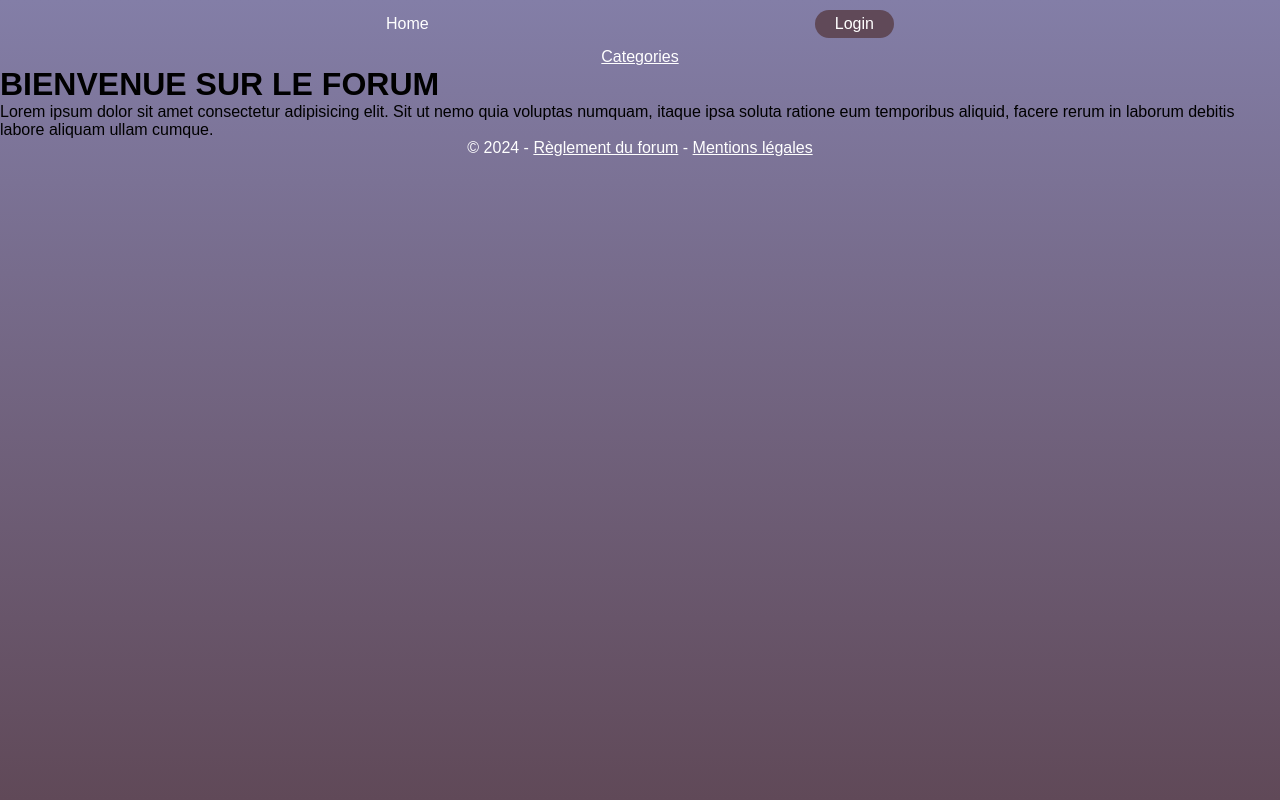
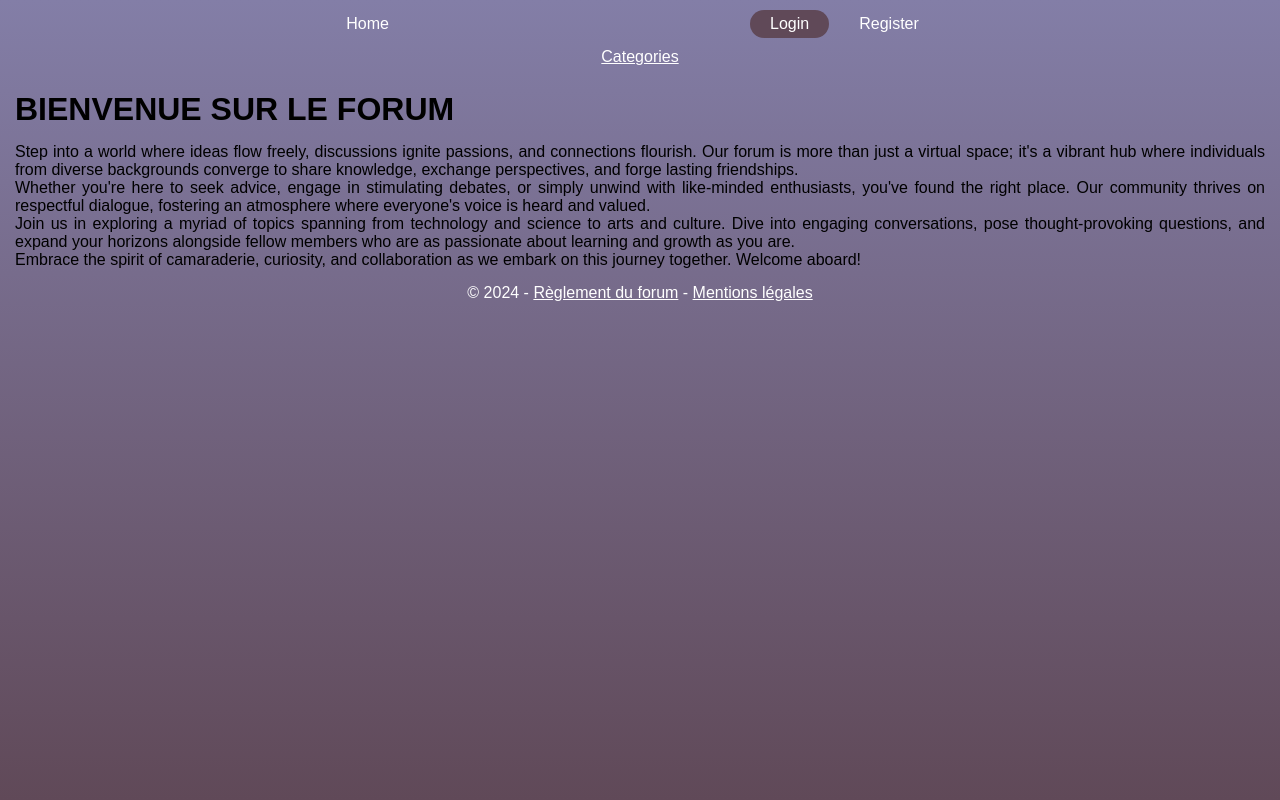
Before and after one commit to laureschaeffer/forumPlateau, a PHP site: page / in a window 1280 px wide. Run offline with PHP 8.4, Linux system fonts and the light colour scheme; some libraries are stand-ins or nearby versions; some web fonts are replaced.

Commit message:
modification des redirections et du layout

```diff
--- a/app/Session.php
+++ b/app/Session.php
@@ -37,6 +37,7 @@ class Session{
         return (isset($_SESSION['user'])) ? $_SESSION['user'] : false;
     }
 
+    //verifie si l'utilisateur est admin
     public static function isAdmin(){
         // attention de bien définir la méthode "hasRole" dans l'entité User en fonction de la façon dont sont gérés les rôles en base de données
         if(self::getUser() && self::getUser()->hasRole("ROLE_ADMIN")){
@@ -44,4 +45,17 @@ class Session{
         }
         return false;
     }
+
+    //verifie si l'utilisateur connecté est l'auteur d'un topic/post, place="topic" ou "post"
+    public static function isAuthor($place){
+        if($place->getUser()){ //si on retrouve un user (sinon la fonction crée une erreur)
+            if($_SESSION['user'] == $place->getUser()){ //si l'utilisateur en session est l'auteur
+                return true;
+            } else {
+                return false;
+            }
+        } else {
+            return false;
+        }
+    }
 }
--- a/public/css/style.css
+++ b/public/css/style.css
@@ -97,12 +97,25 @@ a{
     transition: 1s;
 }
 
-/* ---------------------------------------------------------homepage----------------------------- */
+/* ---------------------------------------------------------layout----------------------------- */
 
 /* nav  */
 nav a{
     /* text-decoration: none; */
     color: var(--main-txt-color);
+}
+
+.home-session{
+    display: flex;
+    align-items: center;
+}
+
+.home-session a{
+    margin: 0 15px;
+}
+
+header{
+    margin-bottom: 25px;
 }
 
 #first-nav{
@@ -120,8 +133,15 @@ nav a{
     justify-content: space-evenly;
 }
 
+/* -------------------------------------------------home----------------------------------------------- */
+#home>p{
+    text-align: justify;
+    margin: 15px;
+}
 
-
+h1{
+    padding-left: 15px;
+}
 /* -------------------------------------------------------------------listes------------------------------------------------------------ */
 
 #publications, #categories, #topics{
--- a/view/forum/listTopics.php
+++ b/view/forum/listTopics.php
@@ -11,9 +11,7 @@
                 <?php
                 //si des topics de la categorie existe
                 if($topics) {
-
-                    foreach($topics as $topic ){
-
+                    foreach($topics as $topic){
                         // si verouillage = 0 (pas verouillé) pas de cadenas, sinon afficher qu'il est verouillé ; action pour le lien plus bas pour vérouiller
                         if($topic->getVerouillage() == 0){
                             $lockStatut= "";
@@ -44,6 +42,7 @@
                         //si personne admin OU auteur du topic tu peux faire une action
                         if(App\Session::isAdmin() || $userTopic == $userSession){
                             echo $action;
+                            echo "<a href='index.php?ctrl=forum&action=viewUpdateTopic&id=".$topic->getId()."'><i class='fa-solid fa-pen'></i> Modify</a>";
                         }
                         //seulement un admin peut supprimer un topic
                         if(App\Session::isAdmin()){ ?>
--- a/view/home.php
+++ b/view/home.php
@@ -1,3 +1,8 @@
 <h1>BIENVENUE SUR LE FORUM</h1>
 
-<p>Lorem ipsum dolor sit amet consectetur adipisicing elit. Sit ut nemo quia voluptas numquam, itaque ipsa soluta ratione eum temporibus aliquid, facere rerum in laborum debitis labore aliquam ullam cumque.</p>
+<div id="home">
+    <p>Step into a world where ideas flow freely, discussions ignite passions, and connections flourish. Our forum is more than just a virtual space; it's a vibrant hub where individuals from diverse backgrounds converge to share knowledge, exchange perspectives, and forge lasting friendships.<br>
+    Whether you're here to seek advice, engage in stimulating debates, or simply unwind with like-minded enthusiasts, you've found the right place. Our community thrives on respectful dialogue, fostering an atmosphere where everyone's voice is heard and valued.<br>
+    Join us in exploring a myriad of topics spanning from technology and science to arts and culture. Dive into engaging conversations, pose thought-provoking questions, and expand your horizons alongside fellow members who are as passionate about learning and growth as you are.<br>
+    Embrace the spirit of camaraderie, curiosity, and collaboration as we embark on this journey together. Welcome aboard!</p>
+</div>
--- a/view/layout.php
+++ b/view/layout.php
@@ -30,7 +30,10 @@
                                     <a href="index.php?ctrl=security&action=logout" class="log-btn">Log out</a>
                                     <?php
                             } else { ?>
-                                    <a href="index.php?ctrl=security&action=viewLogin" class="log-btn">Login</a>
+                                    <div class="home-session">
+                                        <a href="index.php?ctrl=security&action=viewLogin" class="log-btn">Login</a>
+                                        <a href="index.php?ctrl=security&action=viewRegister">Register</a>
+                                    </div>
                                     <?php
                             }
                             ?>
```
Also changed, not shown: controller/ForumController.php (+16 -10 lines), 9 other files.
